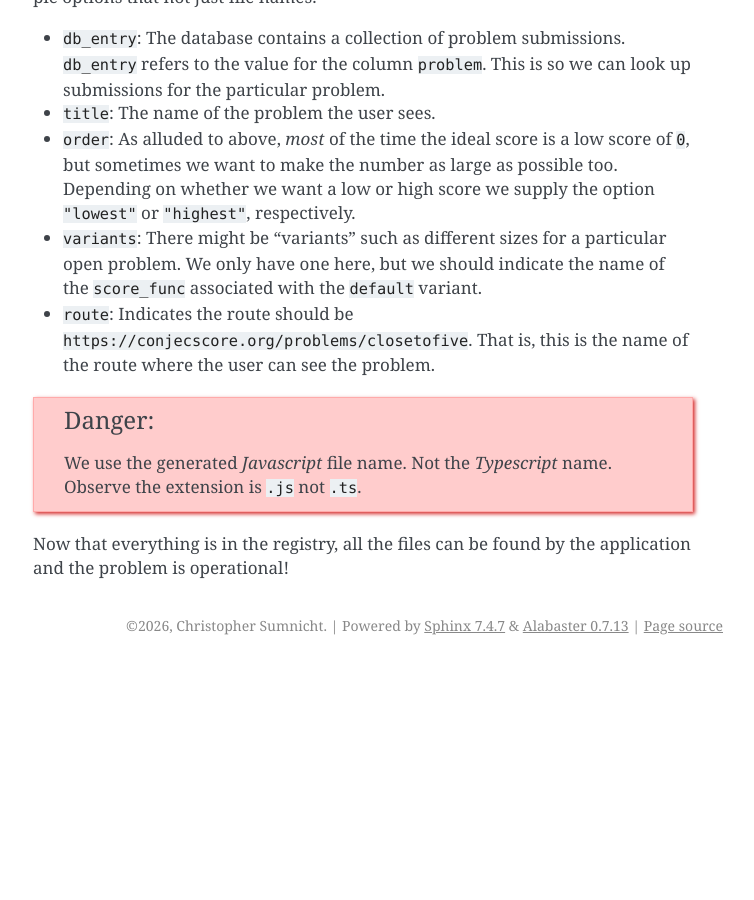
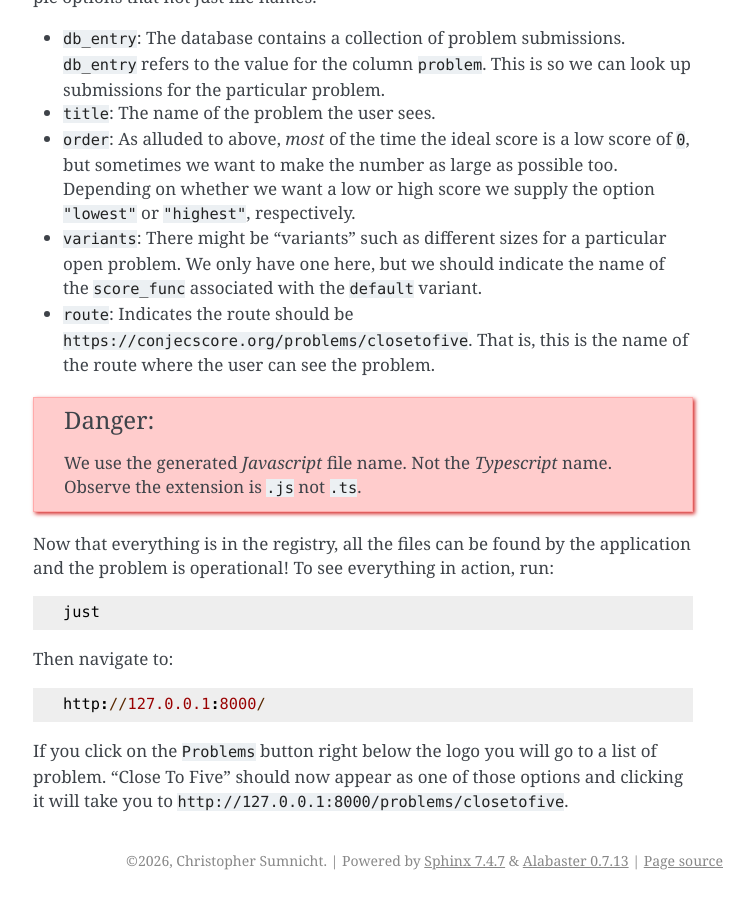
Before and after one commit to thyrgle/conjecscore, a Sphinx documentation site: the page built from docs/source/example.rst, in a window 1280 px wide and 900 px high, scrolled down 4411 px. Shown: the whole window, without its empty margins (387-1141 px from the left). Built offline with Sphinx 7.4.7, drawn with Linux system fonts in a browser that asks for light colours; before the commit the page ends 5076 px from its top, so only the background shows below that.

Commit message:
Added a way to actually run the example page.

```diff
--- a/docs/source/example.rst
+++ b/docs/source/example.rst
@@ -151,4 +151,16 @@ We are mostly supplying names of the files we created. However, there are a coup
 
    We use the generated *Javascript* file name. Not the *Typescript* name. Observe the extension is ``.js`` not ``.ts``.
 
-Now that everything is in the registry, all the files can be found by the application and the problem is operational!
+Now that everything is in the registry, all the files can be found by the application and the problem is operational! To see everything in action, run:
+
+.. code-block::
+
+   just
+
+Then navigate to:
+
+.. code-block::
+
+   http://127.0.0.1:8000/
+
+If you click on the ``Problems`` button right below the logo you will go to a list of problem. "Close To Five" should now appear as one of those options and clicking it will take you to ``http://127.0.0.1:8000/problems/closetofive``.
```
